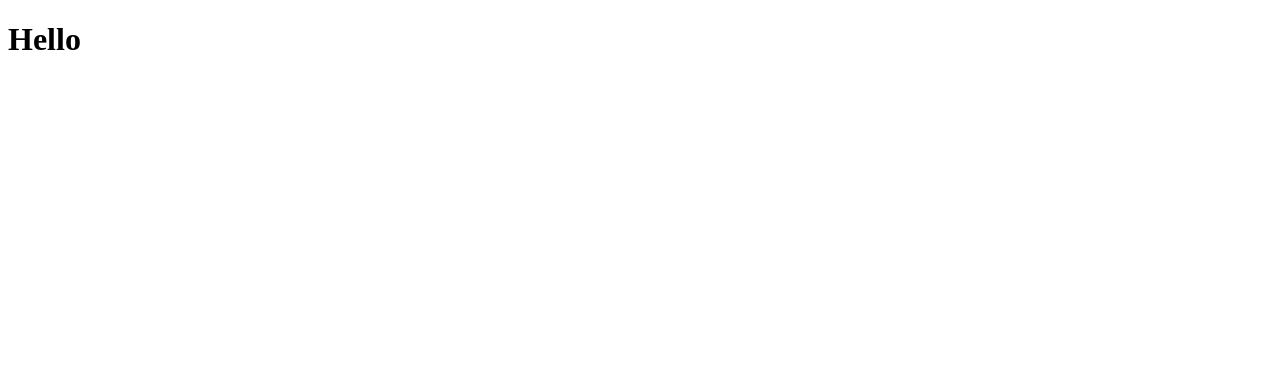
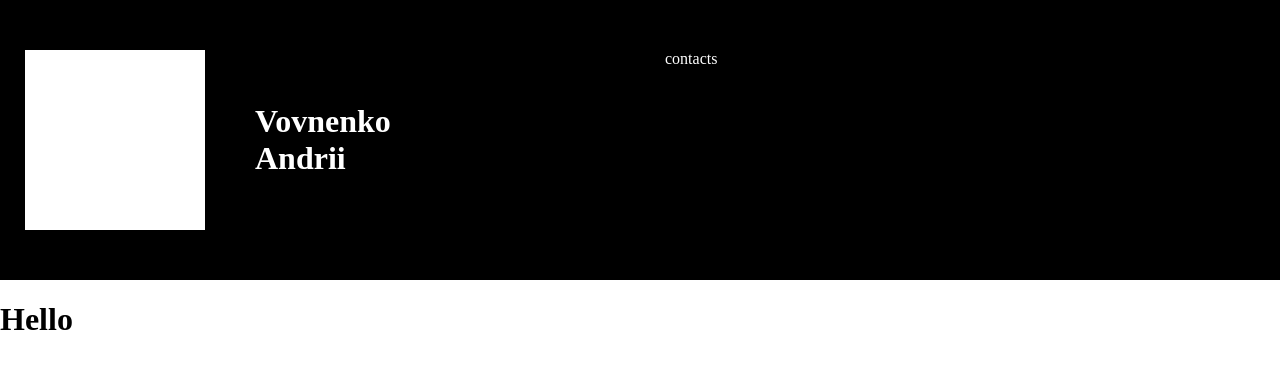
Before and after one commit to andrii-vovnenko/my-cv, a plain HTML site: page index.html in a window 1280 px wide. Drawn offline with Linux system fonts and the light colour scheme.

Commit message:
Add styles

```diff
--- /dev/null
+++ b/css/styles.css
@@ -0,0 +1,40 @@
+body {
+  max-width: 1280px;
+  margin: 0 auto;
+  box-sizing: border-box;
+}
+
+header {
+  background-color: #000;
+  color: #fff;
+  padding: 50px 25px;
+  display: flex;
+  gap: 50px;
+}
+
+.logo {
+  width: 180px;
+  height: 180px;
+  background-color: #fff;
+}
+
+.about {
+  gap: 50px;
+  display: flex;
+  align-items: center;
+  width: 100%;
+}
+
+.contacts {
+  width: 100%;
+}
+
+@media (max-width: 960px) {
+  header {
+    flex-wrap: wrap;
+  }
+
+  .about {
+    gap: 20px;
+  }
+}
--- a/index.html
+++ b/index.html
@@ -5,9 +5,23 @@
   <meta http-equiv="X-UA-Compatible" content="IE=edge">
   <meta name="viewport" content="width=device-width, initial-scale=1.0">
   <link rel="icon" href="static/images/favicon.ico" type="image/x-icon">
+  <link rel="stylesheet" href="css/styles.css">
   <title>Vovnenko CV</title>
 </head>
 <body>
+  <header>
+    <div class="about">
+      <div class="logo"></div>
+      <h1 class="name">
+        Vovnenko
+        <br/>
+        Andrii
+      </h1>
+    </div>
+    <div class="contacts">
+      contacts
+    </div>
+  </header>
   <h1>Hello</h1>
 </body>
 </html>
```
